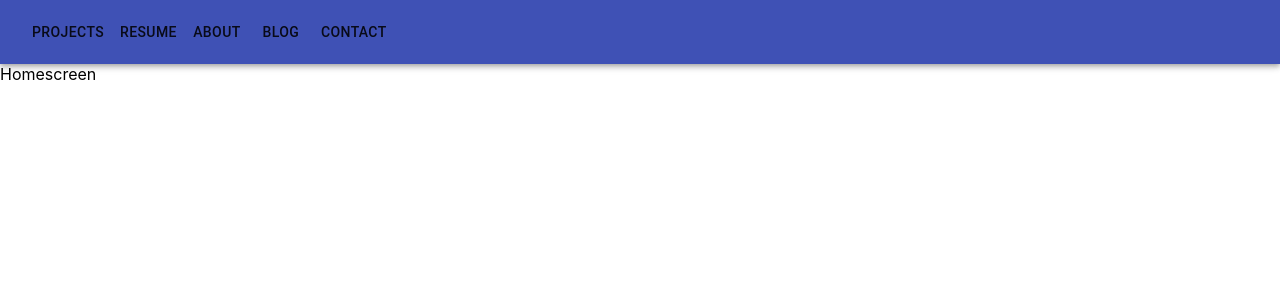
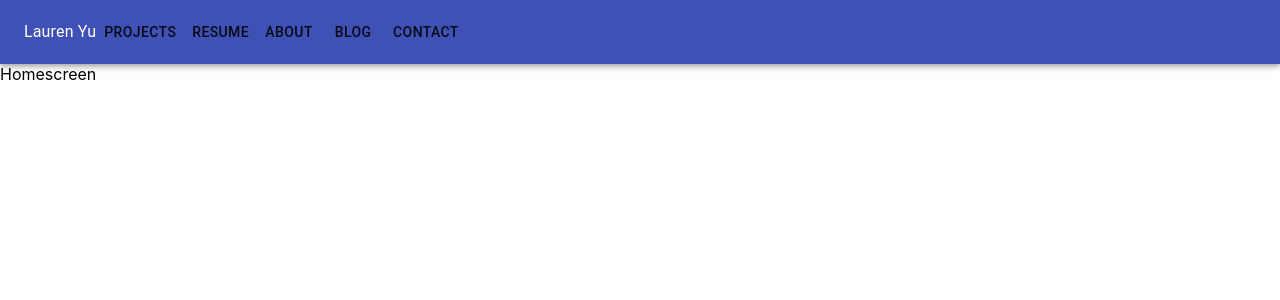
Before and after one commit to laurenyz/portfolio, a React (Create React App) app: page / in a window 1280 px wide. Shown: the top 300 px of the page. Built offline with nearby package versions, Linux system fonts and the light colour scheme.

Commit message:
added name to navbar

```diff
--- a/src/components/Navbar.jsx
+++ b/src/components/Navbar.jsx
@@ -3,6 +3,7 @@ import { withRouter } from 'react-router-dom'
 import AppBar from '@material-ui/core/AppBar'
 import Toolbar from '@material-ui/core/Toolbar'
 import Button from '@material-ui/core/Button'
+import Typography from '@material-ui/core/Typography'
 
 const Navbar = (props) => {
 
@@ -10,6 +11,7 @@ const Navbar = (props) => {
         <div>
             <AppBar position="static">
                     <Toolbar>
+                        <Typography onClick={handleOnClickHomepage} style={{cursor: "pointer"}}>Lauren Yu</Typography>
                         <Button onClick={handleOnClickProjects}>Projects</Button>
                         <Button onClick={handleOnClickResume}>Resume</Button>
                         <Button onClick={handleOnClickAbout}>About</Button>
@@ -19,6 +21,10 @@ const Navbar = (props) => {
             </AppBar>
         </div>
     )
+
+    function handleOnClickHomepage() {
+        props.history.push('/')
+    }
 
     function handleOnClickProjects() {
         props.history.push('/projects')
```
